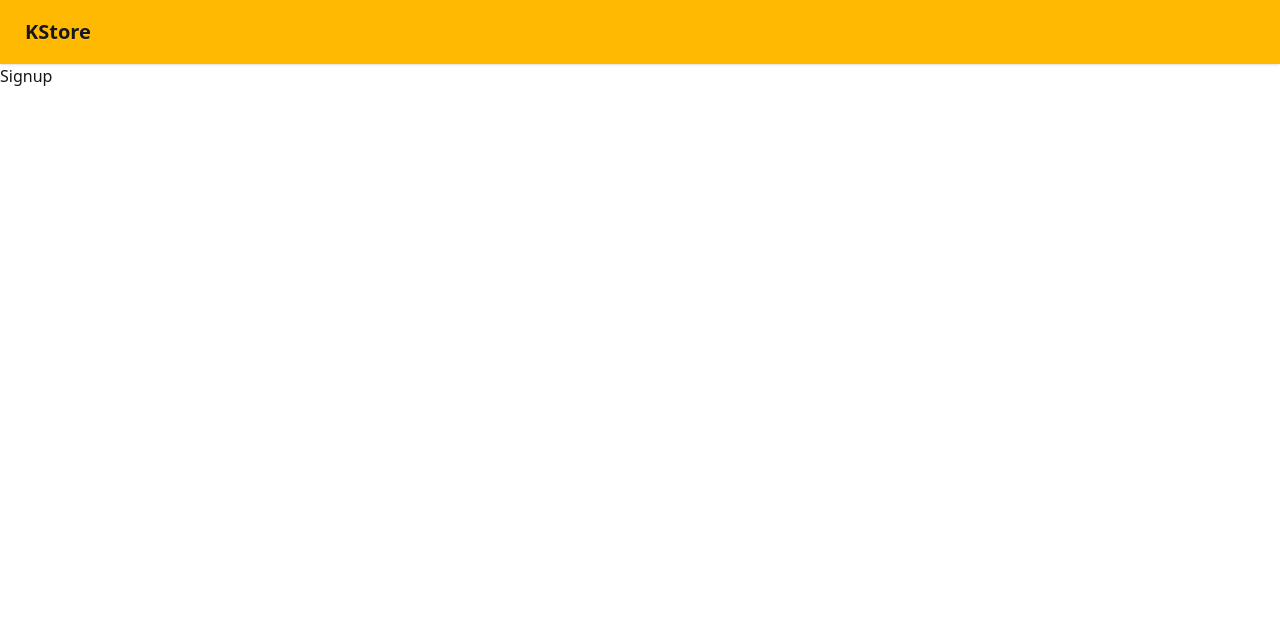
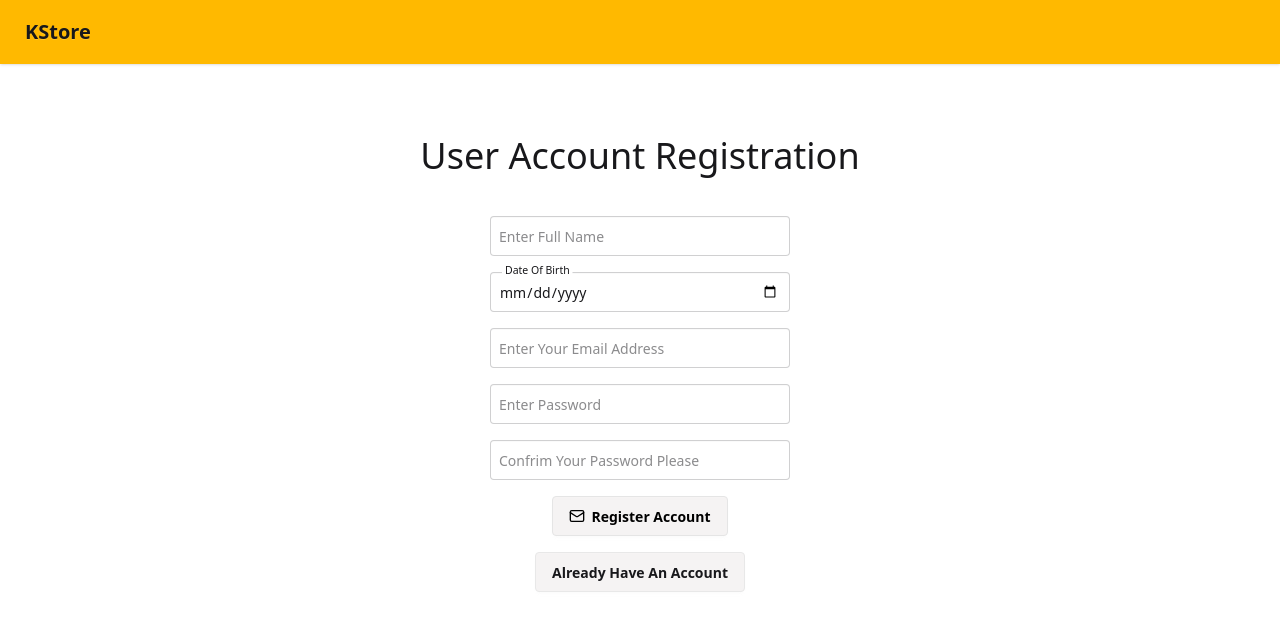
Before and after one commit to usama200348/React-Ecommerce, a React (Vite) app: page /register in a window 1280 px wide. Shown: the top 630 px of the page. Built offline with nearby package versions, Linux system fonts and the light colour scheme.

Commit message:
All Authentication Working Properly

```diff
--- a/src/Component/Login/Login.jsx
+++ b/src/Component/Login/Login.jsx
@@ -1,47 +1,60 @@
-import React, { useState } from 'react'
-import { Link } from 'react-router-dom'
-// import { login } from '../../Firebase/FIrebaseMethod';
+import React, { useState } from 'react';
+import { Link, useNavigate } from 'react-router-dom';
+import { login } from '../../Firebase/FIrebaseMethod';
 
 const Login = () => {
-  const [email,setEmail]=useState('');
-  const [password,setPassword]=useState('');
-  // const navigate = useNavigate();
-  const Login_user =()=>{
-    console.log("Hello World");
+  const [email, setEmail] = useState('');
+  const [password, setPassword] = useState('');
+  const navigate = useNavigate(); // You had it commented out
 
-    // login({email,password})
-    // .then(()=>{
-    //   alert("User Logged In Successfully");
-    //   console.log("Hello World");
-    //   navigate('/home')
-    // })
-    // .catch((error)=>{
-    //   console.log("Error Logging Using Firbase " + error.message);
+  const Login_user = (e) => {
+    e.preventDefault();
+    console.log("Hello World Login");
 
-    // })
-  }
+    login({ email, password })
+      .then(() => {
+        alert("User Logged In Successfully");
+        navigate('/home');
+      })
+      .catch((error) => {
+        console.log("Error Logging Using Firebase: " + error);
+      });
+  };
+
   return (
-    <>
     <div>
       <h1 className='flex justify-center text-4xl mt-18'>Login Page</h1>
-    <div className="container flex flex-col items-center mt-10 space-y-4">
+      <form onSubmit={Login_user} className="container flex flex-col items-center mt-10 space-y-4">
         <label className="floating-label">
-  <input value={email} onChange={(e)=>setEmail(e.target.value)} type="email" placeholder="Enter Email" className="input input-md w-75 p-2" />
+          <input
+            value={email}
+            onChange={(e) => setEmail(e.target.value)}
+            type="email"
+            placeholder="Enter Email"
+            className="input input-md w-75 p-2"
+            required
+          />
           <span>Email</span>
         </label>
         <label className="floating-label">
-  <input type="password" value={password} onChange={(e)=>setPassword(e.target.value)} placeholder="Enter Password" className="input input-md w-75 p-2" />
+          <input
+            type="password"
+            value={password}
+            onChange={(e) => setPassword(e.target.value)}
+            placeholder="Enter Password"
+            className="input input-md w-75 p-2"
+            required
+          />
           <span>Password</span>
         </label>
-<button onClick={Login_user}  className="btn bg-[#f5f3f3] text-black border-[#e5e5e5]">
+        <button type="submit" className="btn bg-[#f5f3f3] text-black border-[#e5e5e5]">
           <svg aria-label="Email icon" width="16" height="16" xmlns="http://www.w3.org/2000/svg" viewBox="0 0 24 24"><g strokeLinejoin="round" strokeLinecap="round" strokeWidth="2" fill="none" stroke="black"><rect width="20" height="16" x="2" y="4" rx="2"></rect><path d="m22 7-8.97 5.7a1.94 1.94 0 0 1-2.06 0L2 7"></path></g></svg>
           Login with Email
         </button>
-<Link className='btn bg-[#f5f3f3]' to={'/register'}>Already Have An Account</Link>
+        <Link className='btn bg-[#f5f3f3]' to={'/register'}>Don't Have An Account</Link>
+      </form>
     </div>
-    </div>
-    </>
-  )
-}
+  );
+};
 
-export default Login
+export default Login;
--- a/src/Component/Pages/SignUp/Signup.jsx
+++ b/src/Component/Pages/SignUp/Signup.jsx
@@ -1,9 +1,98 @@
-import React from 'react'
+import React, { useState } from 'react'
+import { Link, useNavigate } from 'react-router-dom'
+import { signup } from '../../../Firebase/FIrebaseMethod';
 
 const Signup = () => {
+  const [name,setName]=useState('');
+  const [date,setDate]=useState('');
+  const [email,setEmail]=useState('');
+  const [password,setPassword]=useState('');
+  const navigate = useNavigate();
+
+  const SignUp = ((e)=>{
+    const passwordValue = document.getElementById('password').value;
+const confirmValue = document.getElementById('Cpassword').value;
+    console.log("Hello World From Sign Up");
+    if (!passwordValue == confirmValue) {
+      alert("Password Not Match Work");
+    }
+ e.preventDefault();
+    signup({email,password})
+
+    .then(()=>{
+      alert("User Registered Successfully");
+      navigate('/');
+    }).catch((error)=>{
+      console.log("Error In Firbase Registration" + error);
+    })
+
+  })
   return (
     <>
-    <div>Signup</div>
+     <h1 className='flex justify-center text-4xl mt-18'>User Account Registration</h1>
+      <form onSubmit={SignUp}  className="container flex flex-col items-center mt-10 space-y-4">
+        <label className="floating-label">
+          <input
+            onChange={(e) => setName(e.target.value)}
+            type="text"
+            placeholder="Enter Full Name"
+            value={name}
+            className="input input-md w-75 p-2"
+            required
+          />
+          <span>Name</span>
+        </label>
+        <label className="floating-label">
+          <input
+            onChange={(e) => setDate(e.target.value)}
+            type="date"
+            value={date}
+            placeholder="Enter Date Of Birth"
+            className="input input-md w-75 p-2"
+            required
+          />
+          <span>Date Of Birth</span>
+        </label>
+        <label className="floating-label">
+          <input
+            type="email"
+            onChange={(e) => setEmail(e.target.value)}
+            value={email}
+            placeholder="Enter Your Email Address"
+            className="input input-md w-75 p-2"
+            required
+          />
+          <span>Email</span>
+        </label>
+        <label className="floating-label">
+          <input
+            type="password"
+            onChange={(e) => setPassword(e.target.value)}
+            value={password}
+            id='password'
+            placeholder="Enter Password"
+            className="input input-md w-75 p-2"
+            required
+          />
+          <span>Password</span>
+        </label>
+        <label className="floating-label">
+          <input
+            type="password"
+            // value={password}
+            id='Cpassword'
+            placeholder="Confrim Your Password Please"
+            className="input input-md w-75 p-2"
+            required
+          />
+          <span>Confrim Password</span>
+        </label>
+        <button type="submit" className="btn bg-[#f5f3f3] text-black border-[#e5e5e5]">
+          <svg aria-label="Email icon" width="16" height="16" xmlns="http://www.w3.org/2000/svg" viewBox="0 0 24 24"><g strokeLinejoin="round" strokeLinecap="round" strokeWidth="2" fill="none" stroke="black"><rect width="20" height="16" x="2" y="4" rx="2"></rect><path d="m22 7-8.97 5.7a1.94 1.94 0 0 1-2.06 0L2 7"></path></g></svg>
+          Register Account
+        </button>
+        <Link className='btn bg-[#f5f3f3]' to={'/'}>Already Have An Account</Link>
+      </form>
     </>
   )
 }
--- a/src/Firebase/FIrebaseMethod.jsx
+++ b/src/Firebase/FIrebaseMethod.jsx
@@ -1,4 +1,4 @@
-import { getAuth, signInWithEmailAndPassword } from "firebase/auth";
+import { createUserWithEmailAndPassword, getAuth, signInWithEmailAndPassword } from "firebase/auth";
 import app from './configfirebase';
 
 const auth = getAuth(app);
@@ -7,4 +7,7 @@ const login = ({email,password})=>{
     return signInWithEmailAndPassword(auth,email,password)
 }
 
-export {auth,login};
+const signup =({email,password,name,date})=>{
+    return createUserWithEmailAndPassword(auth,email,password,name,date)
+}
+export {auth,login,signup};
```
Lines whose indentation alone changed are shown as unchanged.
